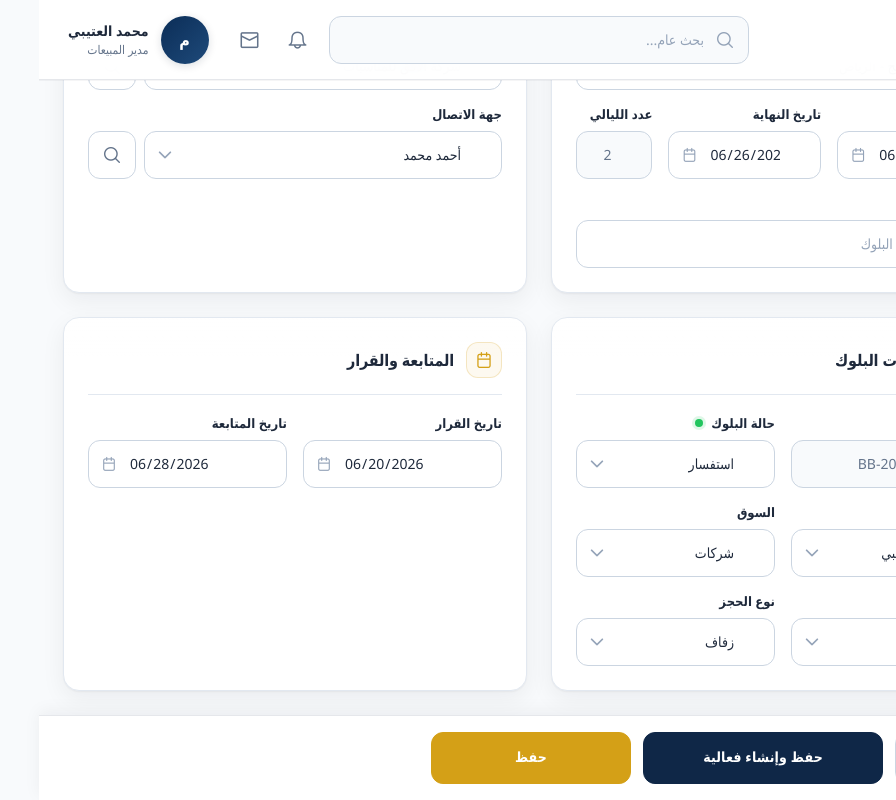
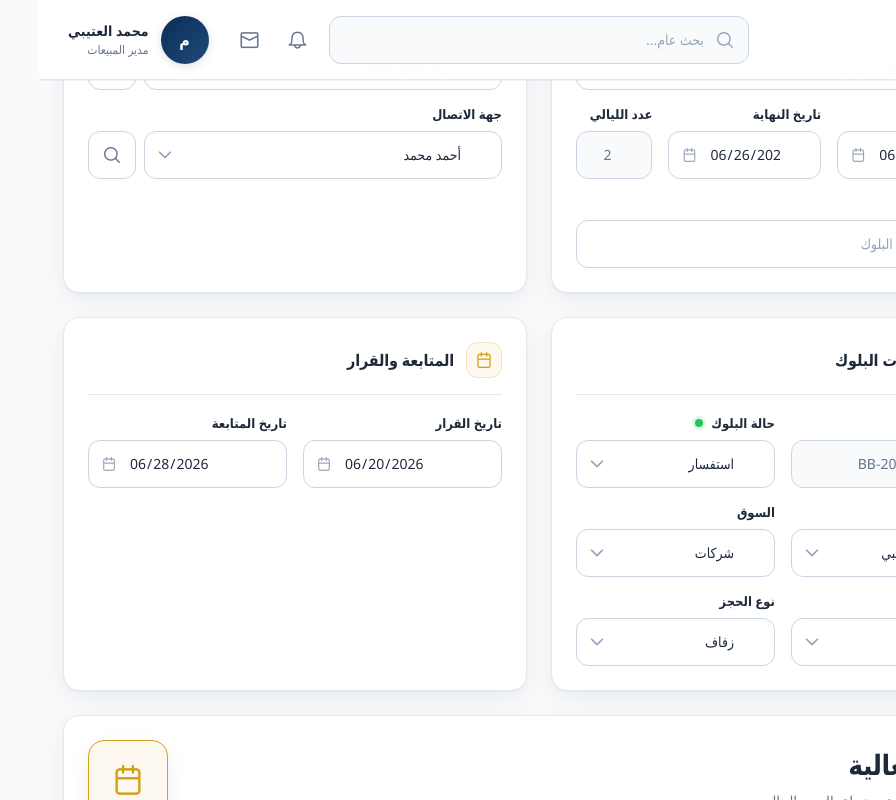
Before and after one commit to turkialshamiri/block-event-prototype, an Angular app: page / in a window 1280 px wide. Both pictures are taken after a click on the button "حفظ وإنشاء فعالية". Shown: the part 348-1148 px from the top of the page, without its empty margins (384-1280 px from the left). Built offline with nearby package versions, Linux system fonts and the light colour scheme.

Commit message:
create the Event Container

```diff
--- a/src/app/layout/action-bar/action-bar.component.html
+++ b/src/app/layout/action-bar/action-bar.component.html
@@ -1,7 +1,9 @@
 <footer class="action-bar" dir="rtl">
   <div class="action-bar__actions">
     <button type="button" class="action-btn action-btn--cancel">إلغاء</button>
-    <button type="button" class="action-btn action-btn--create">حفظ وإنشاء فعالية</button>
+    <button type="button" class="action-btn action-btn--create" (click)="onCreateEvent()">
+      حفظ وإنشاء فعالية
+    </button>
     <button type="button" class="action-btn action-btn--save">حفظ</button>
   </div>
 </footer>
--- a/src/app/layout/action-bar/action-bar.component.ts
+++ b/src/app/layout/action-bar/action-bar.component.ts
@@ -1,8 +1,14 @@
-import { Component } from '@angular/core';
+import { Component, output } from '@angular/core';
 
 @Component({
   selector: 'app-action-bar',
   templateUrl: './action-bar.component.html',
   styleUrl: './action-bar.component.scss',
 })
-export class ActionBarComponent {}
+export class ActionBarComponent {
+  readonly createEvent = output<void>();
+
+  protected onCreateEvent(): void {
+    this.createEvent.emit();
+  }
+}
--- /dev/null
+++ b/src/app/layout/event-workspace/event-workspace.component.html
@@ -0,0 +1,17 @@
+<section class="event-workspace content-card" dir="rtl" aria-label="Event Workspace">
+  <header class="event-workspace__header">
+    <div class="event-workspace__text">
+      <h2 class="event-workspace__title">إنشاء فعالية</h2>
+      <p class="event-workspace__description">
+        إنشاء فعالية جديدة مرتبطة بالحجز الحالي
+      </p>
+    </div>
+    <div class="event-workspace__icon" aria-hidden="true">
+      <i class="pi pi-calendar"></i>
+    </div>
+  </header>
+
+  <hr class="event-workspace__divider" />
+
+  <div class="event-workspace__layout" aria-label="Event Workspace Layout"></div>
+</section>
--- /dev/null
+++ b/src/app/layout/event-workspace/event-workspace.component.scss
@@ -0,0 +1,85 @@
+:host {
+  display: block;
+  margin-top: var(--ef-space-5);
+  animation: eventWorkspaceEnter 300ms ease forwards;
+}
+
+@keyframes eventWorkspaceEnter {
+  from {
+    opacity: 0;
+    transform: translateY(-16px);
+  }
+
+  to {
+    opacity: 1;
+    transform: translateY(0);
+  }
+}
+
+.event-workspace {
+  padding: var(--ef-space-5);
+}
+
+.event-workspace__header {
+  display: flex;
+  align-items: center;
+  justify-content: space-between;
+  gap: var(--ef-space-5);
+}
+
+.event-workspace__text {
+  min-width: 0;
+}
+
+.event-workspace__title {
+  margin: 0;
+  font-size: var(--ef-font-xl);
+  font-weight: 700;
+  line-height: 1.25;
+  color: var(--ef-color-text);
+  letter-spacing: -0.02em;
+}
+
+.event-workspace__description {
+  margin: var(--ef-space-1) 0 0;
+  font-size: var(--ef-font-md);
+  font-weight: 400;
+  line-height: 1.5;
+  color: var(--ef-color-text-secondary);
+}
+
+.event-workspace__icon {
+  display: flex;
+  align-items: center;
+  justify-content: center;
+  width: 80px;
+  height: 80px;
+  flex-shrink: 0;
+  border: 1px solid #d4a017;
+  border-radius: var(--ef-radius-lg);
+  background: #d4a01710;
+  color: var(--ef-color-gold);
+  box-shadow: var(--ef-shadow-card);
+
+  .pi {
+    font-size: 30px;
+  }
+}
+
+.event-workspace__divider {
+  margin: var(--ef-space-4) 0 0;
+  border: none;
+  border-top: 1px solid var(--ef-color-border);
+}
+
+.event-workspace__layout {
+  min-height: 120px;
+  margin-top: var(--ef-space-4);
+}
+
+@media (max-width: 768px) {
+  .event-workspace__header {
+    flex-direction: column-reverse;
+    align-items: flex-start;
+  }
+}
--- a/src/app/layout/main-content/main-content.component.html
+++ b/src/app/layout/main-content/main-content.component.html
@@ -252,5 +252,9 @@
     </article>
   </section>
 
-  <app-action-bar />
+  @if (showEventWorkspace()) {
+    <app-event-workspace />
+  }
+
+  <app-action-bar (createEvent)="openEventWorkspace()" />
 </main>
--- a/src/app/layout/main-content/main-content.component.ts
+++ b/src/app/layout/main-content/main-content.component.ts
@@ -1,5 +1,6 @@
 import { Component, signal } from '@angular/core';
 import { ActionBarComponent } from '../action-bar/action-bar.component';
+import { EventWorkspaceComponent } from '../event-workspace/event-workspace.component';
 
 interface BreadcrumbItem {
   label: string;
@@ -13,7 +14,7 @@ interface SelectOption {
 
 @Component({
   selector: 'app-main-content',
-  imports: [ActionBarComponent],
+  imports: [ActionBarComponent, EventWorkspaceComponent],
   templateUrl: './main-content.component.html',
   styleUrl: './main-content.component.scss',
 })
@@ -100,6 +101,11 @@ export class MainContentComponent {
   protected readonly defaultSalesManager = 'mohammed-alotaibi';
 
   protected readonly selectedBlockStatus = signal(this.defaultBlockStatus);
+  protected readonly showEventWorkspace = signal(false);
+
+  protected openEventWorkspace(): void {
+    this.showEventWorkspace.set(true);
+  }
 
   protected onBlockStatusChange(event: Event): void {
     const select = event.target as HTMLSelectElement | null;
```
Also changed, not shown: src/app/layout/event-workspace/event-workspace.component.ts (added, +8 -0 lines).
